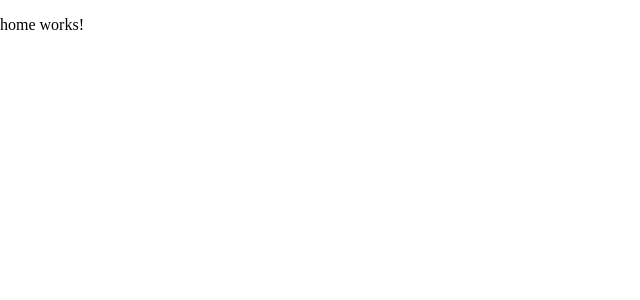
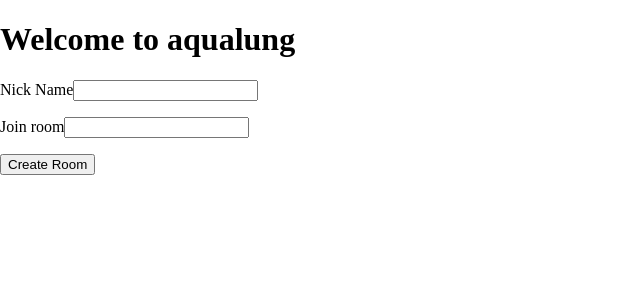
Before and after one commit to lynckia/aqualung, an Angular app in the folder client/: page / in a window 1280 px wide. Shown: the top 300 px of the page, without its empty margins (0-640 px from the left). Built offline with nearby package versions, Linux system fonts and the light colour scheme.

Commit message:
Added room creation

```diff
--- a/client/src/app/home/home.component.html
+++ b/client/src/app/home/home.component.html
@@ -1,3 +1,4 @@
-<p>
-  home works!
-</p>
+<h1>Welcome to aqualung</h1>
+<p>Nick Name<input type="text"/></p>
+<p>Join room<input type="text"/></p>
+<p><button (click)="createRoom()">Create Room</button></p>
--- a/client/src/app/home/home.component.ts
+++ b/client/src/app/home/home.component.ts
@@ -1,4 +1,5 @@
 import { Component, OnInit } from '@angular/core';
+import { Router, Routes }  from '@angular/router';
 
 @Component({
   selector: 'app-home',
@@ -7,9 +8,18 @@ import { Component, OnInit } from '@angular/core';
 })
 export class HomeComponent implements OnInit {
 
-  constructor() { }
+  constructor(
+  	private router: Router
+  ) { }
 
   ngOnInit() {
   }
 
+  createRoom(event) {
+  	console.log('Home Component, creating room');
+  	let roomName = Math.floor(Math.random() * 1000000) + 1;
+  	let hostKey = Math.floor(Math.random() * 1000000) + 1;
+  	this.router.navigate(['/room', roomName, {key: hostKey}]);
+  }
+
 }
--- a/client/src/app/room/room.component.ts
+++ b/client/src/app/room/room.component.ts
@@ -10,7 +10,9 @@ import { LicodeService } from './../licode.service';
 })
 export class RoomComponent implements OnInit {
 
-  id;
+  private id: number;
+  private nickname: string;
+  private hostKey: number;
 
   constructor(
     private route: ActivatedRoute,
@@ -19,10 +21,12 @@ export class RoomComponent implements OnInit {
 
   ngOnInit() {
     this.route.params.subscribe(params => {
+
       this.id = params['id'];
+      this.nickname = params['nickname'];
+      this.hostKey = params['key'];
 
-       console.log(this.id);
-       this.licodeService.connect(this.id).subscribe(
+      this.licodeService.connect(this.id, this.nickname, this.hostKey).subscribe(
         room => {
             // Log errors if any
             console.log('ahi va', room);
```
Lines whose indentation alone changed are shown as unchanged.
